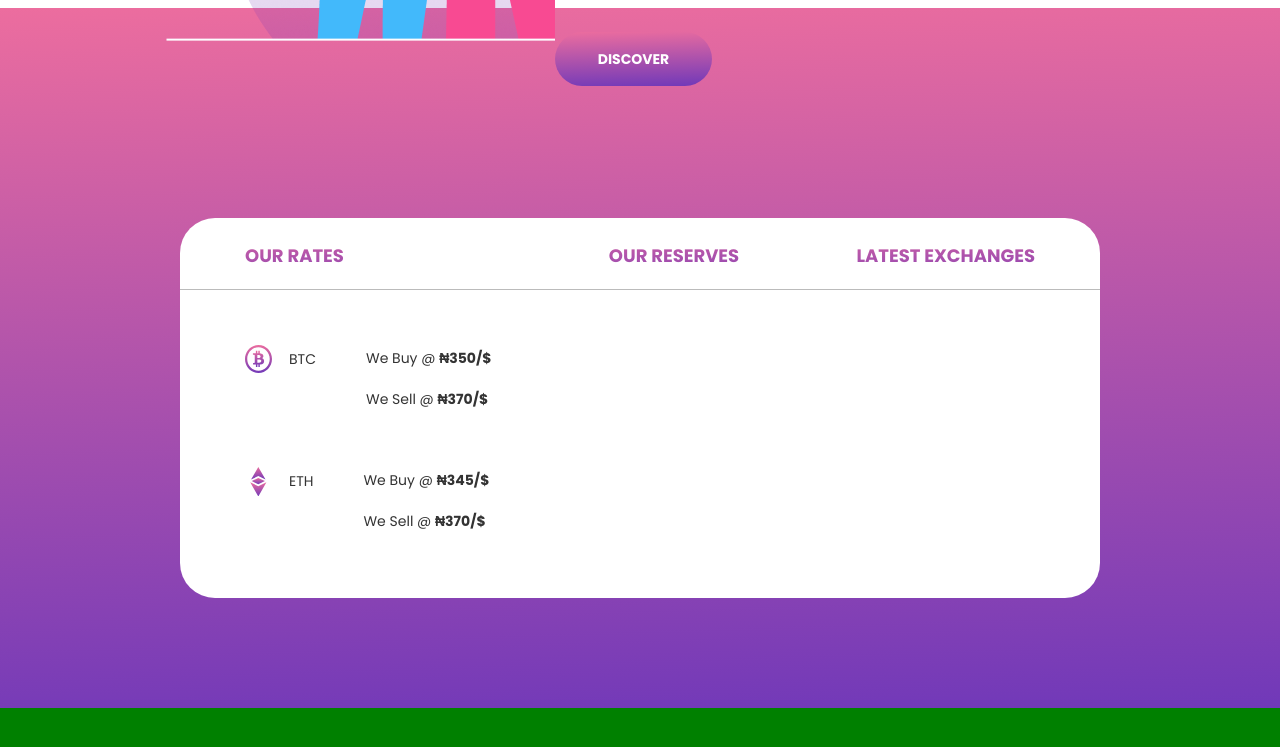
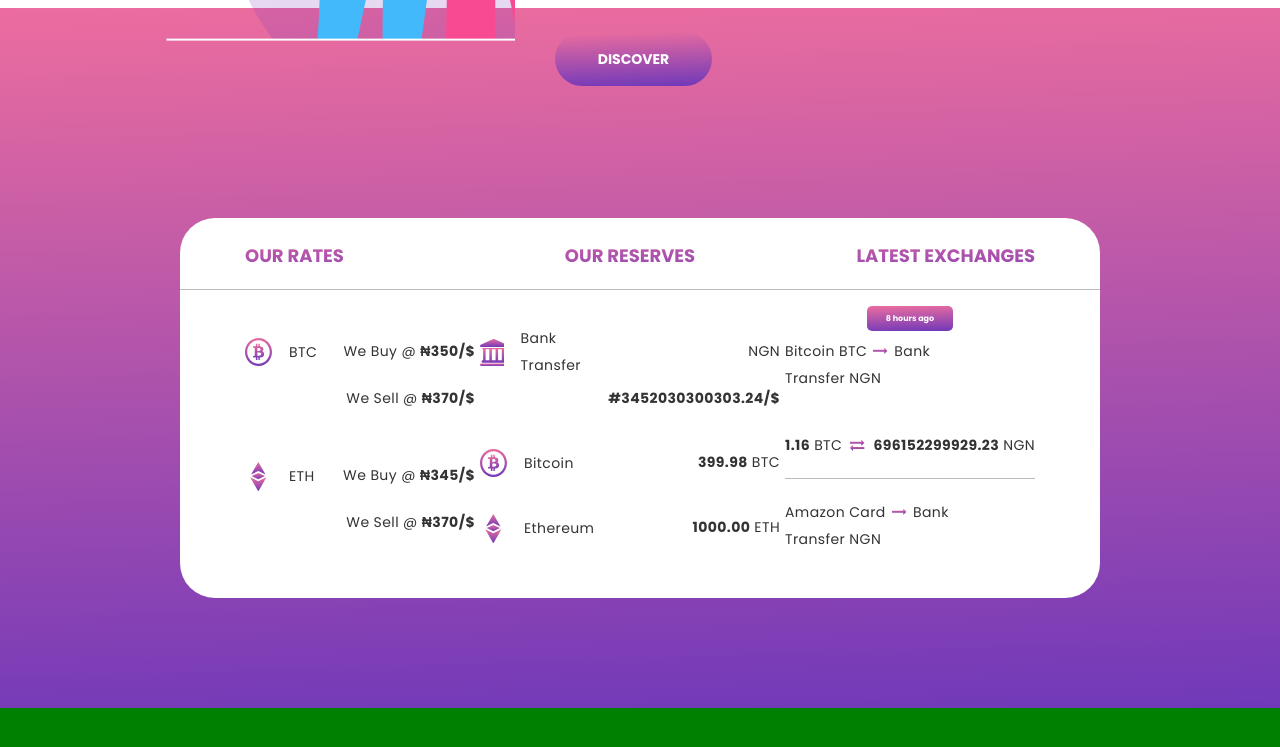
Before and after one commit to Jerrext/FE39_HW-1, a plain HTML site: page index.html in a window 1280 px wide. Shown: the part 1337-2084 px from the top of the page. Before the commit the page ends 2045 px from the top, so only its background shows below. Drawn offline with Linux system fonts and the light colour scheme; files whose address does not match are found by name.

Commit message:
add section our-info and fix minor typos in code

```diff
--- a/css/style.css
+++ b/css/style.css
@@ -262,7 +262,8 @@ body {
 	background-image: url("../img/easy-solution-img.png");
 	height: 560px;
 	width: 670px;
-	margin: 60px -110px 0 0;
+	margin-top: 60px;
+	transform: translateX(110px);
 }
 
 .bg-img {
@@ -277,7 +278,7 @@ body {
 .easy-solutione__bg-path {
 	background-image: url("../img/first-path.svg");
 	height: 250px;
-	margin-top: -20px;
+	transform: translateY(-20px);
 }
 
 /*--------------------
@@ -293,7 +294,8 @@ body {
 	background-image: url("../img/welcome-img.png");
 	height: 395px;
 	width: 630px;
-	margin: 40px 0 0 -40px;
+	margin-top: 40px;
+	transform: translateX(-40px);
 }
 
 .welcome__discription {
@@ -366,12 +368,14 @@ body {
 	top: 210px;
 	height: 380px;
 	border-radius: 35px;
+	/*overflow: auto;*/
 }
 
 .our-info__columns {
 	display: flex;
 	justify-content: space-between;
 	padding: 5px 65px 0;
+	height: 700px;
 }
 
 .our-info__columns::before {
@@ -384,14 +388,19 @@ body {
 	left: 0;
 }
 
+.our-info__rates {
+	width: 230px;
+}
+
 .our-info__column-item {
 	display: flex;
-	margin-top: 57px;
+	justify-content: space-between;
+	margin-top: 50px;
+	position: relative;
 }
 
 .our-info__icon-cell {
 	display: flex;
-	margin-right: 50px;
 	align-items: center;
 	height: 28px;
 }
@@ -407,15 +416,17 @@ body {
 	font-size: 14px;
 	font-weight: 400;
 	font-style: normal;
-	line-height: 21px;
+	line-height: 27px;
+	letter-spacing: 0.4px;
+
 }
 
 .our-info__text span {
 	font-weight: 700;
 }
 
-.our-info__buy-sell {
-	margin-top: 3px;
+.our-info__price {
+	text-align: right;
 }
 
 .our-info__eth-icon {
@@ -425,6 +436,92 @@ body {
 	margin: 0 22px 0 5px;
 }
 
-.our-info__buy-sell .our-info__text:last-child {
+.our-info__price .our-info__text:nth-child(2) {
 	margin-top: 20px;
 }
+
+.our-info__reserves {
+	width: 300px;
+}
+
+.our-info__reserves-title {
+	display: flex;
+	justify-content: center;
+}
+
+.our-info__bank-icon {
+	background-image: url("../img/bank-icon.svg");
+	height: 27px;
+	width: 27px;
+	margin-right: 17px;
+}
+
+.our-info__reserves .our-info__column-item:nth-child(1n+3) {
+	margin-top: 37px;
+}
+
+.our-info__exchanges {
+	position: relative;
+	width: 250px;
+}
+
+.our-info__exchanges-title {
+	display: flex;
+	justify-content: end;
+}
+
+.our-info__btn {
+	position: absolute;
+	font-size: 8px;
+	line-height: 25px;
+	border-radius: 5px;
+	width: 86px;
+	height: 25px;
+	text-transform: none;
+	margin-top: 18px;
+	left: 50%;
+	transform: translateX(-50%);
+}
+
+.our-info__arrow {
+	display: inline-block;
+	background-image: url("../img/arrow.svg");
+	margin: 0 2px;
+	width: 15px;
+	height: 6px;
+	transform: translateY(-2px);
+}
+
+.our-info__double-arrow {
+	background-image: url("../img/double-arrow.svg");
+	width: 15px;
+	height: 12px;
+	transform: translateY(8px);
+}
+
+.our-info__column-hr::before {
+	position: absolute;
+	content: '';
+	height: 1px;
+	width: 100%;
+	top: 46px;
+	background-color:#BBBBBB;
+	left: 0;
+}
+
+.our-info__exchanges .our-info__column-item:nth-child(1n+4) {
+	margin-top: 40px;
+}
+
+::-webkit-scrollbar {
+	width: 3px;
+
+}
+
+::-webkit-scrollbar-track {
+	background-color: #E5E5E5;
+}
+
+::-webkit-scrollbar-thumb {
+	background-color: #FD749B;
+}
--- a/index.html
+++ b/index.html
@@ -63,7 +63,7 @@
 									<div class="our-info__btc-icon bg-img"></div>
 									<p class="our-info__text">BTC</p>
 								</div>
-								<div class="our-info__buy-sell">
+								<div class="our-info__price">
 									<p class="our-info__text">We Buy @ <span>₦350/$</span></p>
 									<p class="our-info__text">We Sell @ <span>₦370/$</span></p>
 								</div>
@@ -73,17 +73,59 @@
 									<div class="our-info__eth-icon bg-img"></div>
 									<p class="our-info__text">ETH</p>
 								</div>
-								<div class="our-info__buy-sell">
+								<div class="our-info__price">
 									<p class="our-info__text">We Buy @ <span>₦345/$</span></p>
 									<p class="our-info__text">We Sell @ <span>₦370/$</span></p>
 								</div>
 							</div>
 						</div>
 						<div class="our-info__reserves">
-							<h2 class="title title_size_18px">OUR RESERVES</h2>
+							<h2 class="title title_size_18px our-info__reserves-title">OUR RESERVES</h2>
+							<div class="our-info__column-item">
+								<div class="our-info__icon-cell">
+									<div class="our-info__bank-icon bg-img"></div>
+									<p class="our-info__text">Bank Transfer</p>
+								</div>
+								<div class="our-info__price">
+									<p class="our-info__text">NGN</p>
+									<p class="our-info__text"><span>#3452030300303.24/$</span></p>
+								</div>
+							</div>
+							<div class="our-info__column-item">
+								<div class="our-info__icon-cell">
+									<div class="our-info__btc-icon bg-img"></div>
+									<p class="our-info__text">Bitcoin</p>
+								</div>
+								<div class="our-info__price">
+									<p class="our-info__text"><span>399.98</span> BTC</p>
+								</div>
+							</div>
+							<div class="our-info__column-item">
+								<div class="our-info__icon-cell">
+									<div class="our-info__eth-icon bg-img"></div>
+									<p class="our-info__text">Ethereum</p>
+								</div>
+								<div class="our-info__price">
+									<p class="our-info__text"><span>1000.00</span> ETH</p>
+								</div>
+							</div>
 						</div>
 						<div class="our-info__exchanges">
-							<h2 class="title title_size_18px">LATEST EXCHANGES</h2>
+							<h2 class="title title_size_18px our-info__exchanges-title">LATEST EXCHANGES</h2>
+							<a href="#" class="link btn btn_color_gradient our-info__btn">8 hours ago</a>
+							<div class="our-info__column-item">
+								<p class="our-info__text">Bitcoin BTC <span class="our-info__arrow bg-img"></span> Bank <br>Transfer NGN</p>
+							</div>
+							<div class="our-info__column-item our-info__column-hr">
+								<p class="our-info__text"><span>1.16</span> BTC</p>
+								<div class="our-info__double-arrow bg-img"></div>
+								<div class="our-info__price">
+									<p class="our-info__text"><span>696152299929.23</span> NGN</p>
+								</div>
+							</div>
+							<div class="our-info__column-item">
+								<p class="our-info__text">Amazon Card <span class="our-info__arrow bg-img"></span> Bank <br>Transfer NGN</p>
+							</div>
 						</div>
 					</div>
 				</div>
```
Also changed, not shown: img/arrow.svg (added), img/double-arrow.svg (added).
